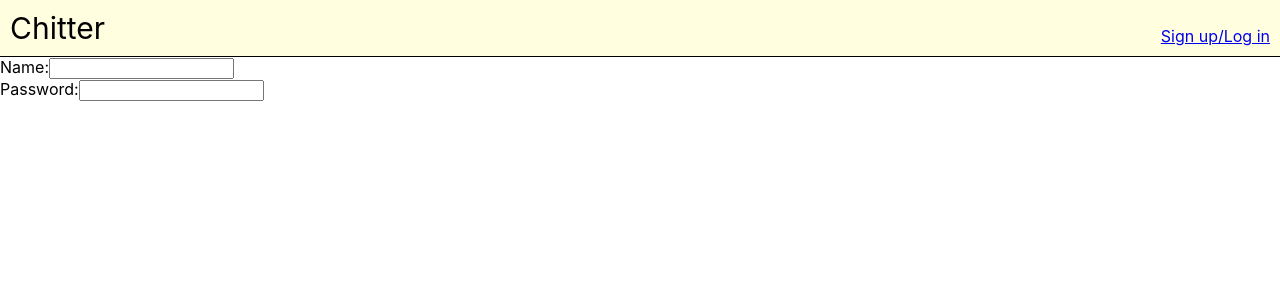
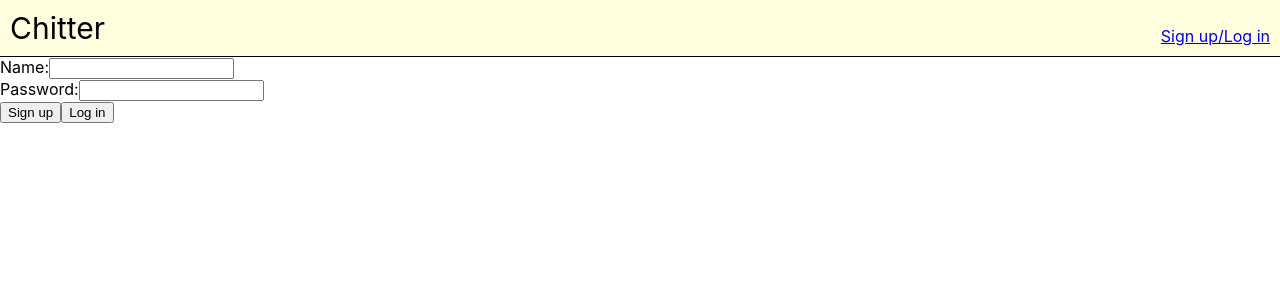
Before and after one commit to makersacademy/frontend-api-challenge, a React (Create React App) app: page /sign-up-log-in in a window 1280 px wide. Shown: the top 300 px of the page. Built offline with nearby package versions, Linux system fonts and the light colour scheme.

Commit message:
Add signup and login buttons to component

```diff
--- a/src/components/signUpLogIn.js
+++ b/src/components/signUpLogIn.js
@@ -12,6 +12,10 @@ function SignUpLogIn() {
           <label htmlFor="password">Password:</label>
           <input type="password" name="password" id="password" />
         </div>
+        <div>
+          <button type="button">Sign up</button>
+          <button type="button">Log in</button>
+        </div>
       </form>
     </div>
   );
```
Also changed, not shown: 1 other file (tests, documents, lock files or other folders).
